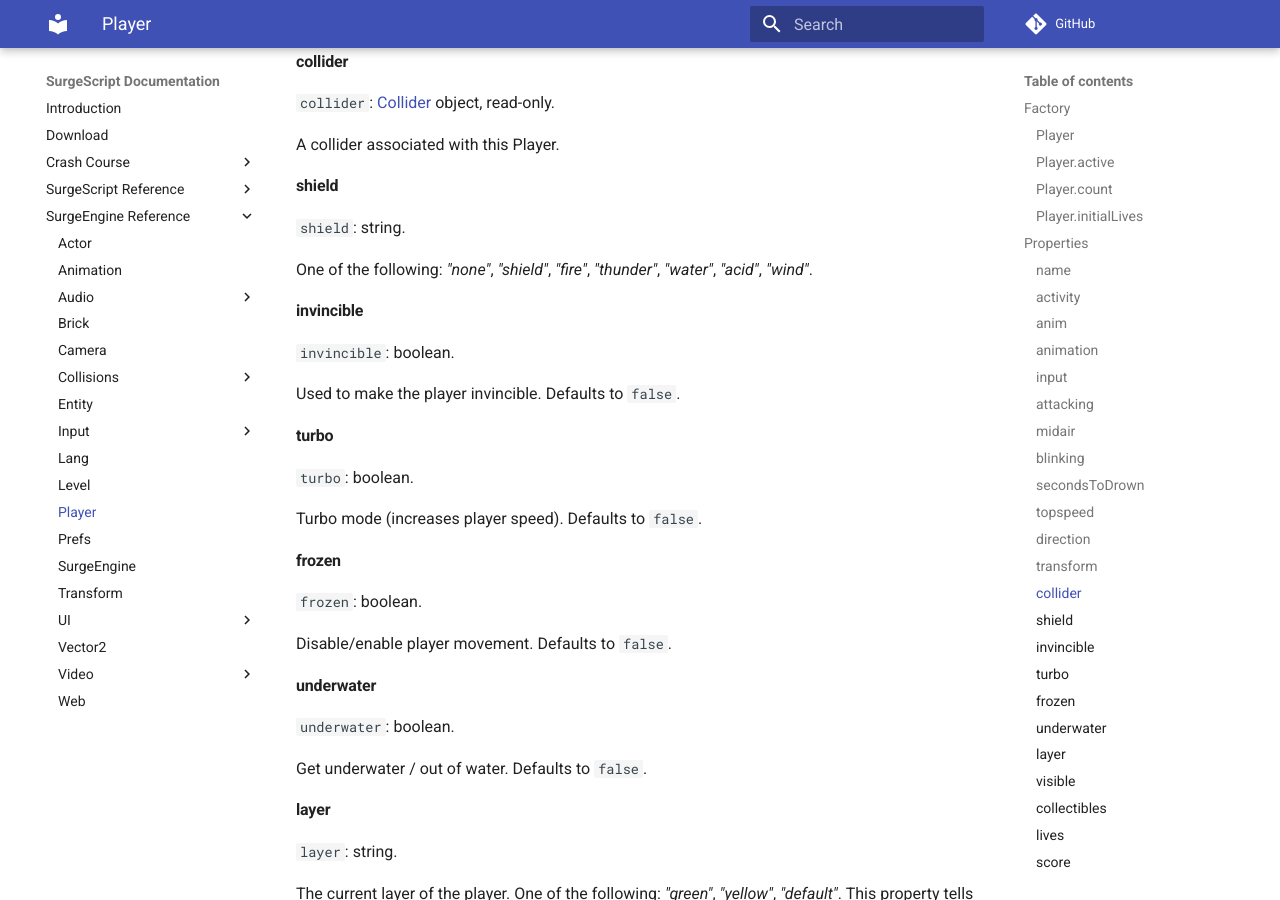
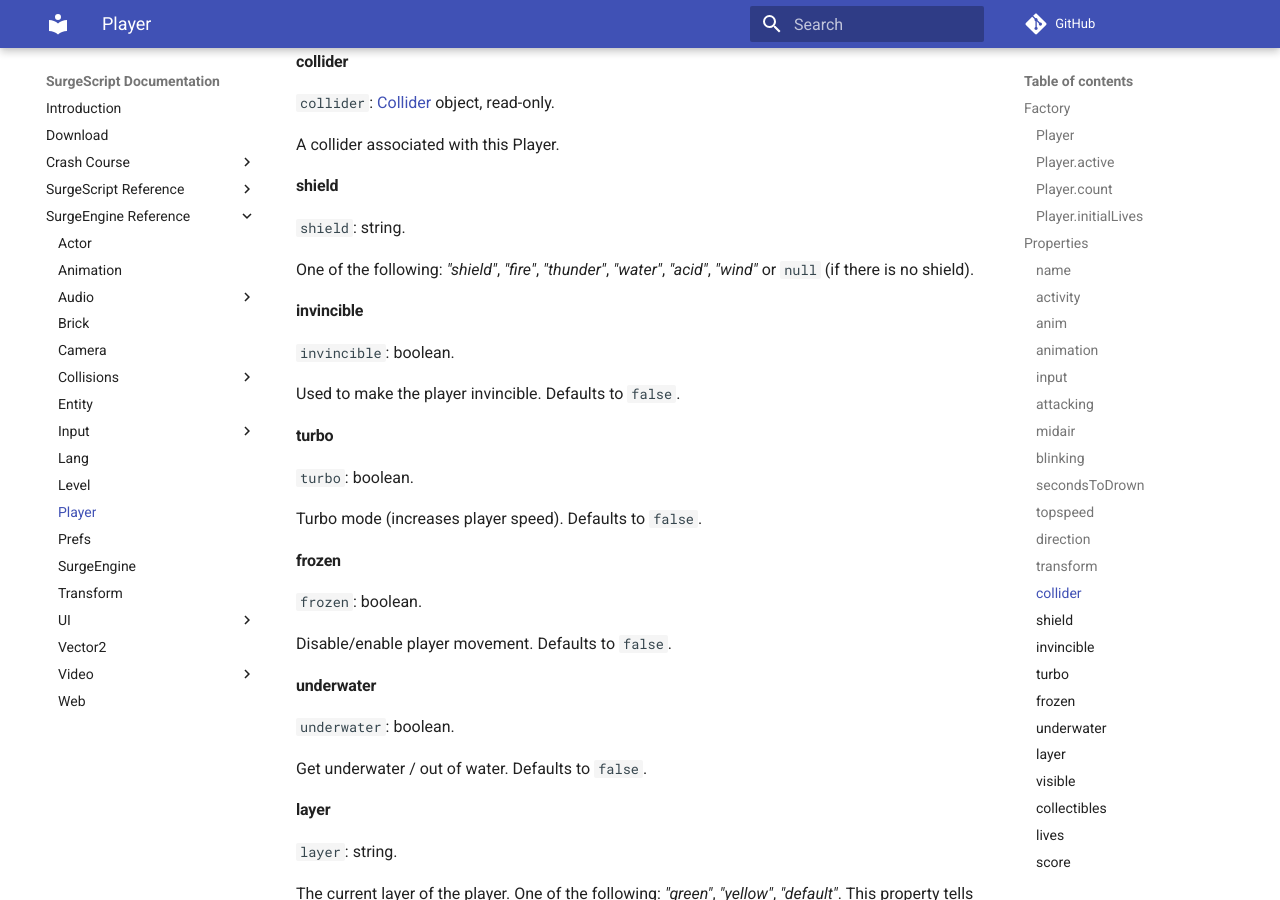
Before and after one commit to alemart/surgescript, an MkDocs documentation site: the page built from docs/engine/player.md, in a window 1280 px wide and 900 px high, scrolled down 4178 px. Built offline with MkDocs 1.6.1 and Material for MkDocs 9.7.7, drawn with Linux system fonts in a browser that asks for light colours; comment, search, counter and statistics services are not loaded.

Commit message:
Updated Player.shield (docs)

```diff
--- a/docs/engine/player.md
+++ b/docs/engine/player.md
@@ -204,7 +204,7 @@ A collider associated with this Player.
 
 `shield`: string.
 
-One of the following: *"none"*, *"shield"*, *"fire"*, *"thunder"*, *"water"*, *"acid"*, *"wind"*.
+One of the following: *"shield"*, *"fire"*, *"thunder"*, *"water"*, *"acid"*, *"wind"* or `null` (if there is no shield).
 
 #### invincible
 
```
